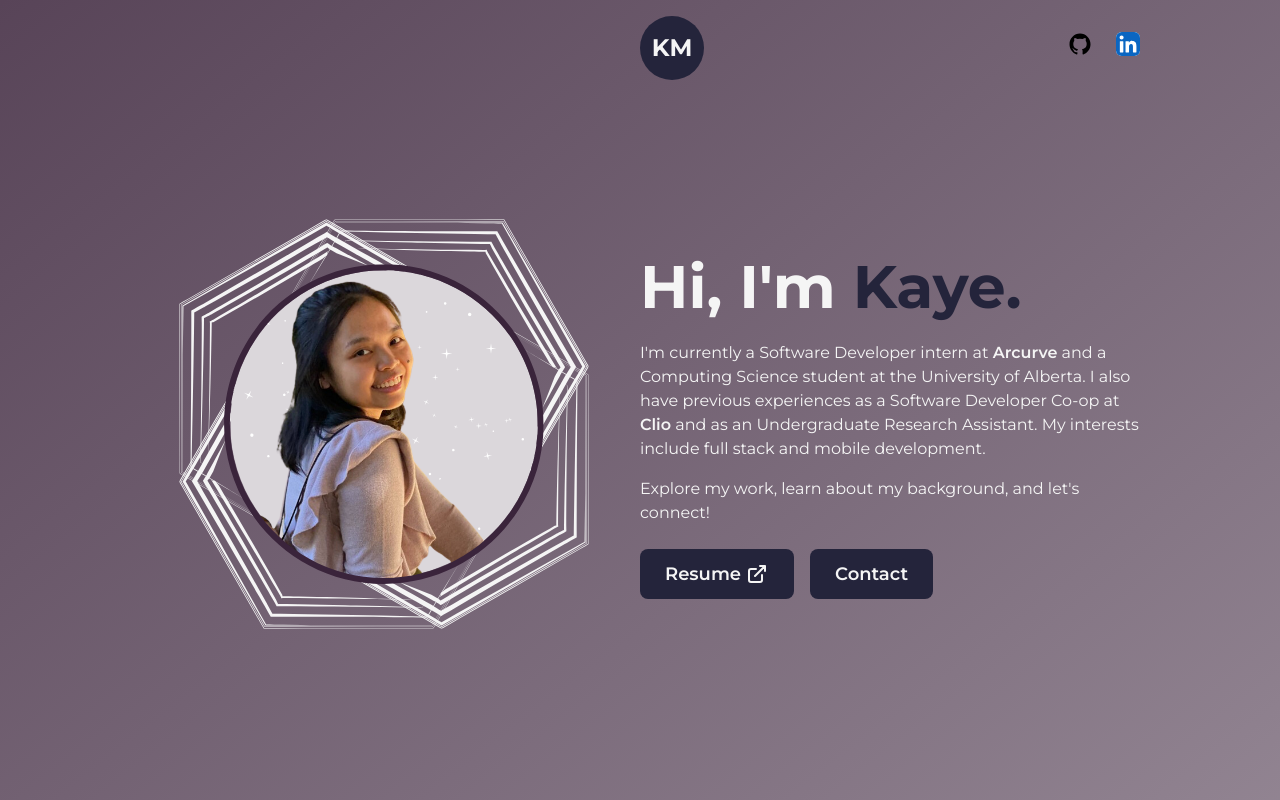
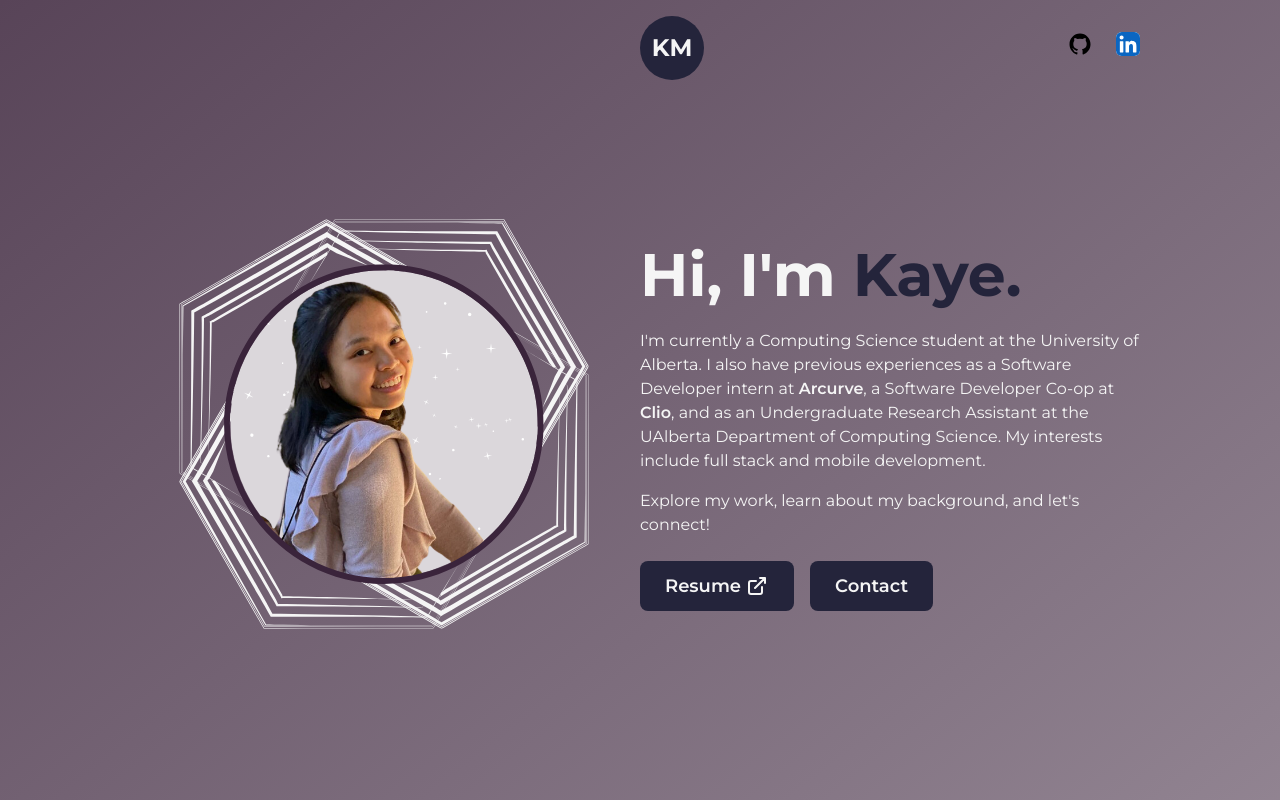
Before and after one commit to kaynzhel/kaynzhel.github.io, a Next.js app: page / in a window 1280 px wide. Shown: the top 800 px of the page. Built offline with nearby package versions, Linux system fonts and the light colour scheme.

Commit message:
Update intro (#9)

```diff
--- a/app/page.js
+++ b/app/page.js
@@ -26,8 +26,10 @@ function Home() {
                             text={"Hi, I'm Kaye."}
                         />
                         <p className={"my-4 text-base md:text-md sm:text-sm"}>
-                            I'm currently a Software Developer intern at <a className={"font-semibold hover:underline"} href={"https://arcurve.com"} target={"_blank"}>Arcurve</a> and a Computing Science student at the University of Alberta.
-                            I also have previous experiences as a Software Developer Co-op at <a className={"font-semibold hover:underline"} href={"https://www.clio.com/"} target={"_blank"}>Clio</a> and as an Undergraduate Research Assistant.
+                            I'm currently a Computing Science student at the University of Alberta.
+                            I also have previous experiences as a Software Developer intern at <a className={"font-semibold hover:underline"} href={"https://arcurve.com"} target={"_blank"}>Arcurve</a>,
+                            a Software Developer Co-op at <a className={"font-semibold hover:underline"} href={"https://www.clio.com/"} target={"_blank"}>Clio</a>,
+                            and as an Undergraduate Research Assistant at the UAlberta Department of Computing Science.
                             My interests include full stack and mobile development.
                         </p>
                         <p className={"mb-4 self-start lg:self-center md:text-md sm:text-sm"}>
```
